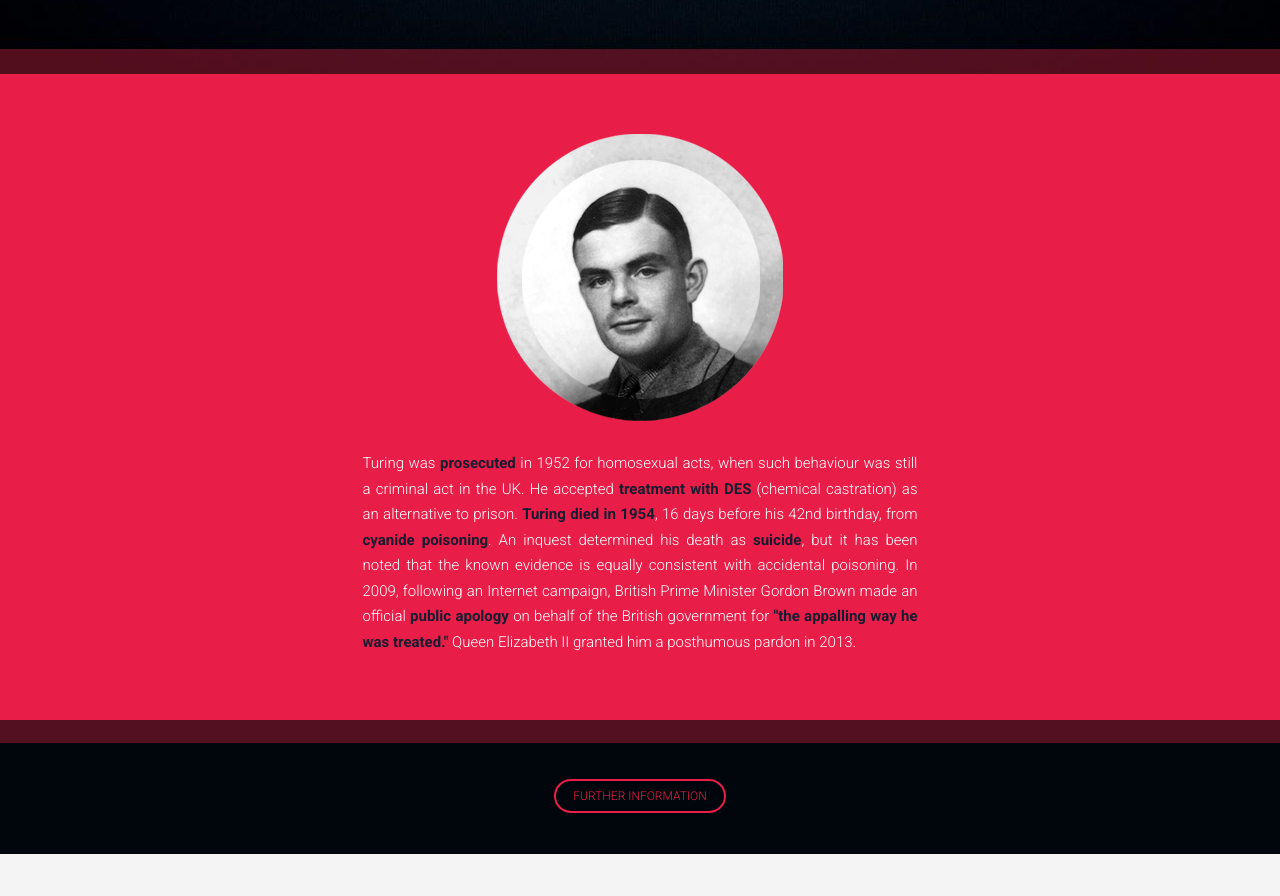
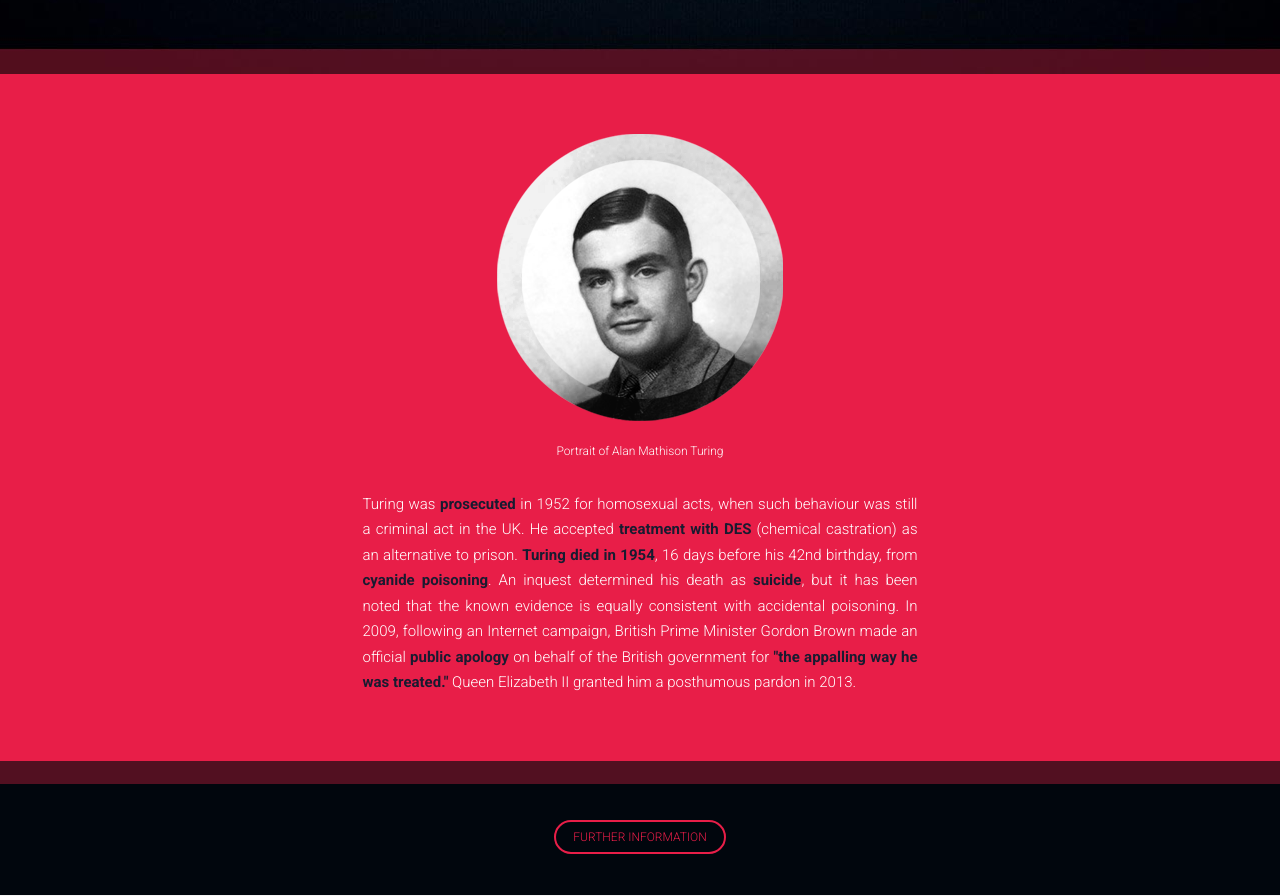
Before and after one commit to yamitrvg12/Build-a-Tribute-Page, a plain HTML site: page index.html in a window 1280 px wide. Shown: the part 1860-2756 px from the top of the page. Before the commit the page ends 2715 px from the top, so only its background shows below. Drawn offline with nearby package versions, Linux system fonts and the light colour scheme.

Commit message:
Refactor the markup and css to pass all the unit test

```diff
--- a/css/style.css
+++ b/css/style.css
@@ -188,6 +188,11 @@ p {
 	margin-bottom: 30px;
 }
 
+.avatar-caption {
+	font-size: 12px;
+	margin-top: 20px;
+}
+
 .wronful_dead {
 	color: #fff;
 	font-size: 15px;
@@ -235,6 +240,14 @@ p {
 
 .navbar-collapse {
 	box-shadow: none;
+}
+
+.avatar-image {
+	max-width: 100%;
+    display: block;
+    height: auto;
+    padding: 0 15px;
+    margin: 0 auto;
 }
 
 /* Extra small devices Phones (<768px) */
--- a/index.html
+++ b/index.html
@@ -14,7 +14,7 @@
 </head>
 
 <body>
-
+  <div id="main">
     <header>
       <nav class="navbar navbar-fixed-top nabvar-default">
         <div class="container navbar-container">
@@ -67,8 +67,8 @@
         </div>
         <div id="bio" class="col-sm-9 module-bio">
           <div class="inline-meta date"><i class="fa fa-smile-o"></i> 23 June 1912 - <i class="fa fa-frown-o"></i> 7 June 1954</div>
-        <h1 class="blog-title">ALAN MATHISON TURING</h1>
-        <div class="blog-description">
+          <h1 id="title" class="blog-title">ALAN MATHISON TURING</h1>
+          <div id="tribute-info" class="blog-description">
             <p>Alan Mathison Turing was a pioneering English <b>computer scientist, mathematician, logician, cryptanalyst</b> and <b>theoretical biologist</b> . He was highly influential in the development of <b>theoretical computer science</b>, providing a formalisation of the concepts of algorithm and computation with the Turing machine, which can be considered a model of a general purpose computer. Turing is widely considered to be the father of theoretical computer science and <b>artificial intelligence</b>.</p>
             <p>During the <b>Second World War</b>, Turing worked for the <b>Government Code and Cypher School</b> (GC&CS) at <b>Bletchley Park</b>, Britain's <b>codebreaking</b> centre. For a time he led Hut 8, the section responsible for German naval cryptanalysis. He devised a number of techniques for breaking German <b>ciphers</b>, including improvements to the pre-war Polish <b>bombe</b> method and an electromechanical machine that could find settings for the <b>Enigma machine</b>. Turing played a pivotal role in cracking intercepted coded messages that enabled the Allies to defeat the Nazis in many crucial engagements, including the <b>Battle of the Atlantic</b>; it has been estimated that this work shortened the war in Europe by as many as four years.</p>
           </div>
@@ -98,8 +98,9 @@
     <div id="wronful_dead" class="wronful_dead">
       <div class="container">
         <div class="row">
-        <div class="avatar-wrapper">
-          <img src="https://raw.githubusercontent.com/yamitrvg12/Build-a-Tribute-Page/master/images/avatar.png">
+          <div id="img-div" class="avatar-wrapper">
+            <img id="image" class="avatar-image" src="https://raw.githubusercontent.com/yamitrvg12/Build-a-Tribute-Page/master/images/avatar.png">
+            <div id="img-caption" class="avatar-caption">Portrait of Alan Mathison Turing</div>
           </div>
         </div>
         <div class="row">
@@ -112,8 +113,9 @@
 
     <footer class="footer">
       <div class="container">
-      <a href="https://en.wikipedia.org/wiki/Alan_Turing" target="_blank" class="further_info_link">Further Information</a>
+        <a id="tribute-link" href="https://en.wikipedia.org/wiki/Alan_Turing" target="_blank" class="further_info_link">Further Information</a>
       </div>
     </footer>
+  </div>
 </body>
 </html>
```
Lines whose indentation alone changed are shown as unchanged.
